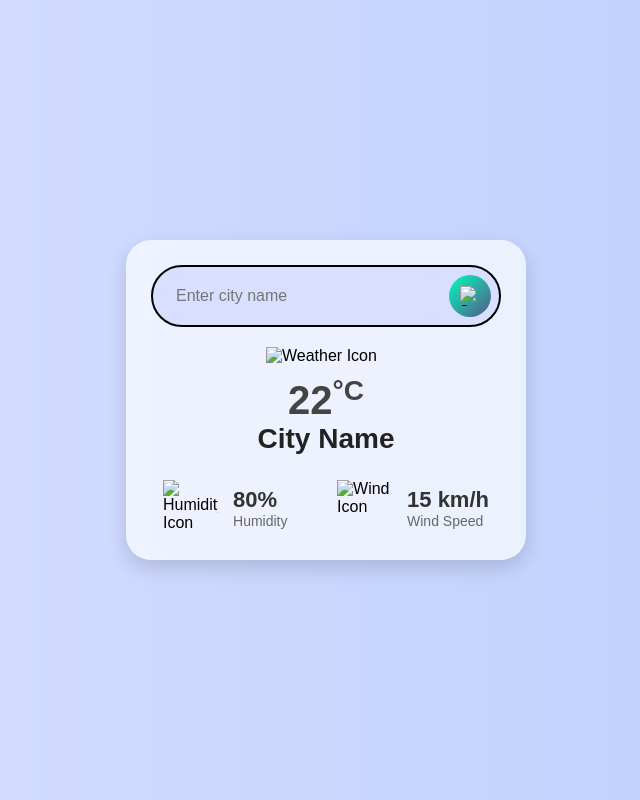
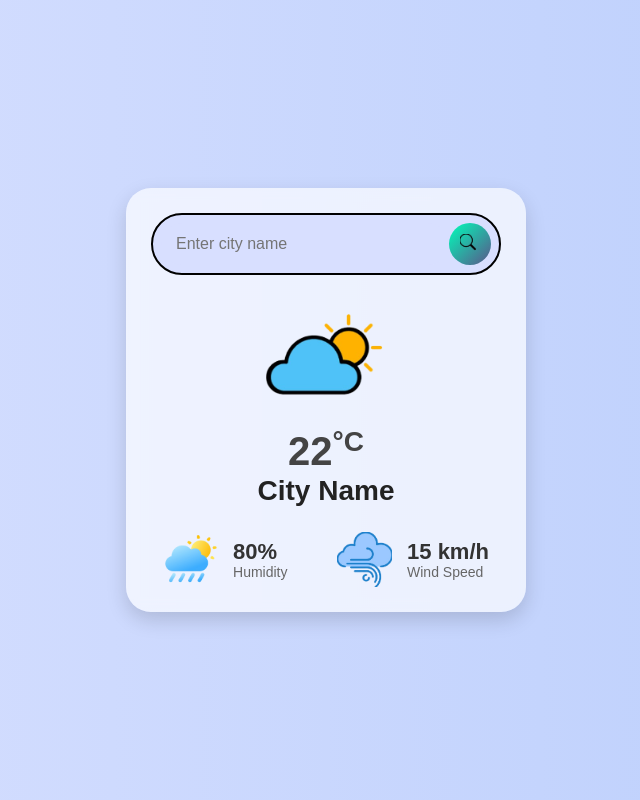
Before and after one commit to abdulsaboorera-bit/weather-app, a plain HTML site: page index.html in a window 1280 px wide. Shown: the whole page, without its empty margins (314-954 px from the left). Drawn offline with Linux system fonts and the light colour scheme.

Commit message:
Update index.html

```diff
--- a/index.html
+++ b/index.html
@@ -14,13 +14,14 @@
         <div class="search_box">
             <input type="text" placeholder="Enter city name" class="textbar" >
             <button class="search_btn" onclick="search_weather()">
-                <img src="images/search-removebg-preview.png" alt="Search">
+                <img src="./search-removebg-preview.png" alt="Search">
             </button>
         </div>
 
         <div class="weather">
 
-            <img src="images/cloudy-removebg-preview.png" alt="Weather Icon" class="cloudy_icon">
+
+            <img src="./cloudy-removebg-preview.png" alt="Weather Icon" class="cloudy_icon">
             <p class="temp">22<span style="font-size: 0.7em; vertical-align: super;">°C</span></p>
             <p class="city">City Name</p>
             <p class="day"></p>
@@ -28,7 +29,7 @@
 
             <div class="details">
                 <div class="col humidity-col">
-                    <img src="images/rain.png" alt="Humidity Icon">
+                    <img src="./rain.png" alt="Humidity Icon">
                     <div class="detail-info">
                         <p class="humidity">80%</p>
                         <p class="label">Humidity</p>
@@ -36,7 +37,7 @@
                 </div>
 
                 <div class="col wind-col">
-                    <img src="images/wind-removebg-preview.png" alt="Wind Icon">
+                    <img src="./wind-removebg-preview.png" alt="Wind Icon">
                     <div class="detail-info">
                         <p class="wind">15 km/h</p>
                         <p class="label">Wind Speed</p>
@@ -50,4 +51,5 @@
 
     <script src="script.js"></script>
 </body>
+
 </html>
```
